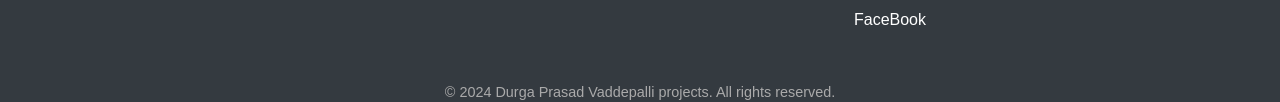
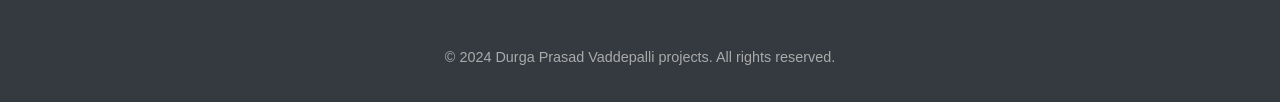
Before and after one commit to durgaprasadsagar/Portfolio, a plain HTML site: page index.html in a window 1280 px wide. Shown: the part 6507-6609 px from the top of the page. Drawn offline with Linux system fonts and the light colour scheme; some icons are missing; a web font is replaced by a local one.

Commit message:
Update index.html

```diff
--- a/index.html
+++ b/index.html
@@ -180,7 +180,7 @@
                     <li><a href="https://www.linkedin.com/in/vaddepalli-durga-prasad" target="_blank"><span>Linkedin</span><i class="fa-brands fa-linkedin"></i></a></li>
                     <li><a href="https://github.com/durgaprasadsagar" target="_blank"><span>GitHub</span><i class="fa-brands fa-github"></i></a></li>
                     <li><a href="https://www.instagram.com/durga_prasad_1929" target="_blank"><span>Instagram</span><i class="fa-brands fa-instagram"></i></a></li>
-                    <li><a href="https://www.facebook.com/durga.vaddepalli" target="_blank"><span>FaceBook</span><i class="fa-brands fa-facebook"></i></a></li>
+                    <li><a href="https://www.facebook.com/durga.vaddepalli" target="_blank"><i class="fa-brands fa-facebook-f"></i></a></li>
 
                 </ul>
             </div>
```
